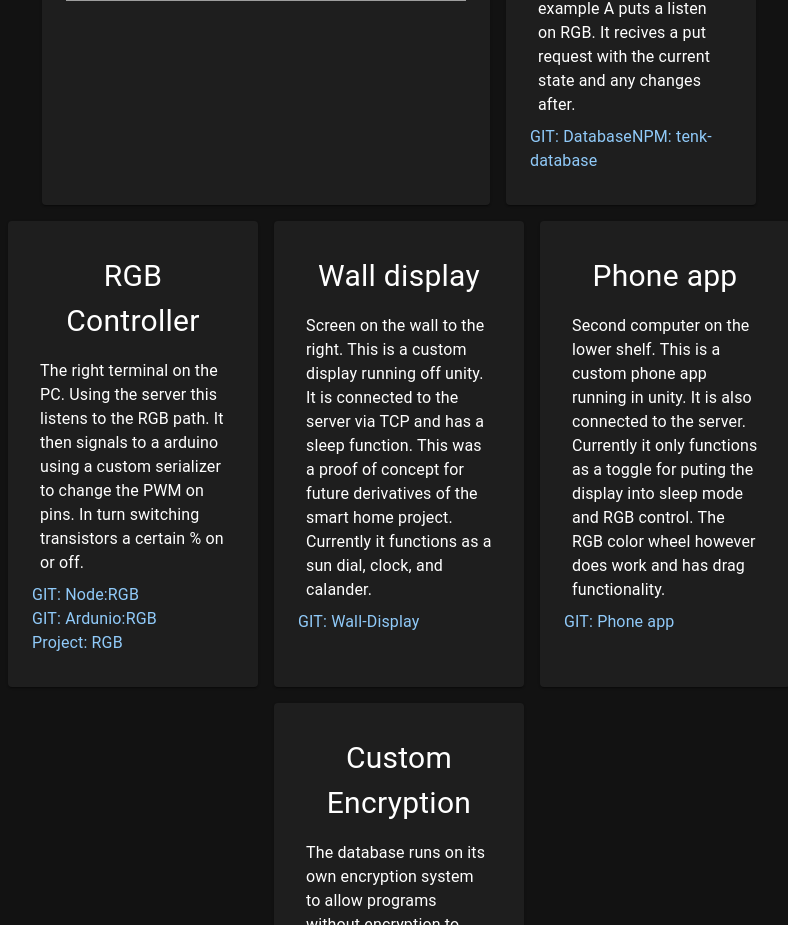
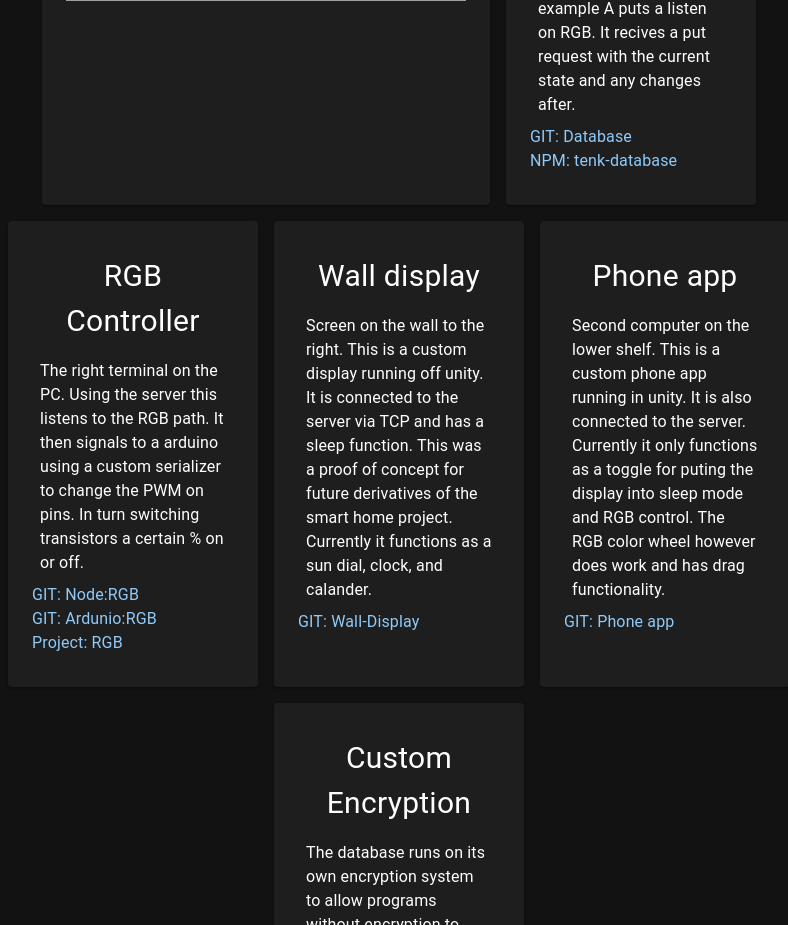
Before and after one commit to peoplestealusernames/website, a React (Create React App) app: page /website/projects/db in a window 1280 px wide. Shown: the part 900-1825 px from the top of the page, without its empty margins (241-1029 px from the left). Built offline with nearby package versions, Linux system fonts and the light colour scheme; grey boxes are pictures that could not be loaded.

Commit message:
DBPage: fixed formating issue

```diff
--- a/src/pages/Projects/DBPage.tsx
+++ b/src/pages/Projects/DBPage.tsx
@@ -75,10 +75,14 @@ export function DBPage() {
                         It recives a put request with the current state and any changes after.
                     </Typography>
                     <Link href="https://github.com/peoplestealusernames/Database" underline='hover'>
-                        GIT: Database
+                        <Typography>
+                            GIT: Database
+                        </Typography>
                     </Link>
                     <Link href="https://www.npmjs.com/package/tenk-database" underline='hover'>
-                        NPM: tenk-database
+                        <Typography>
+                            NPM: tenk-database
+                        </Typography>
                     </Link>
                 </CardContent>
             </Card>
```
